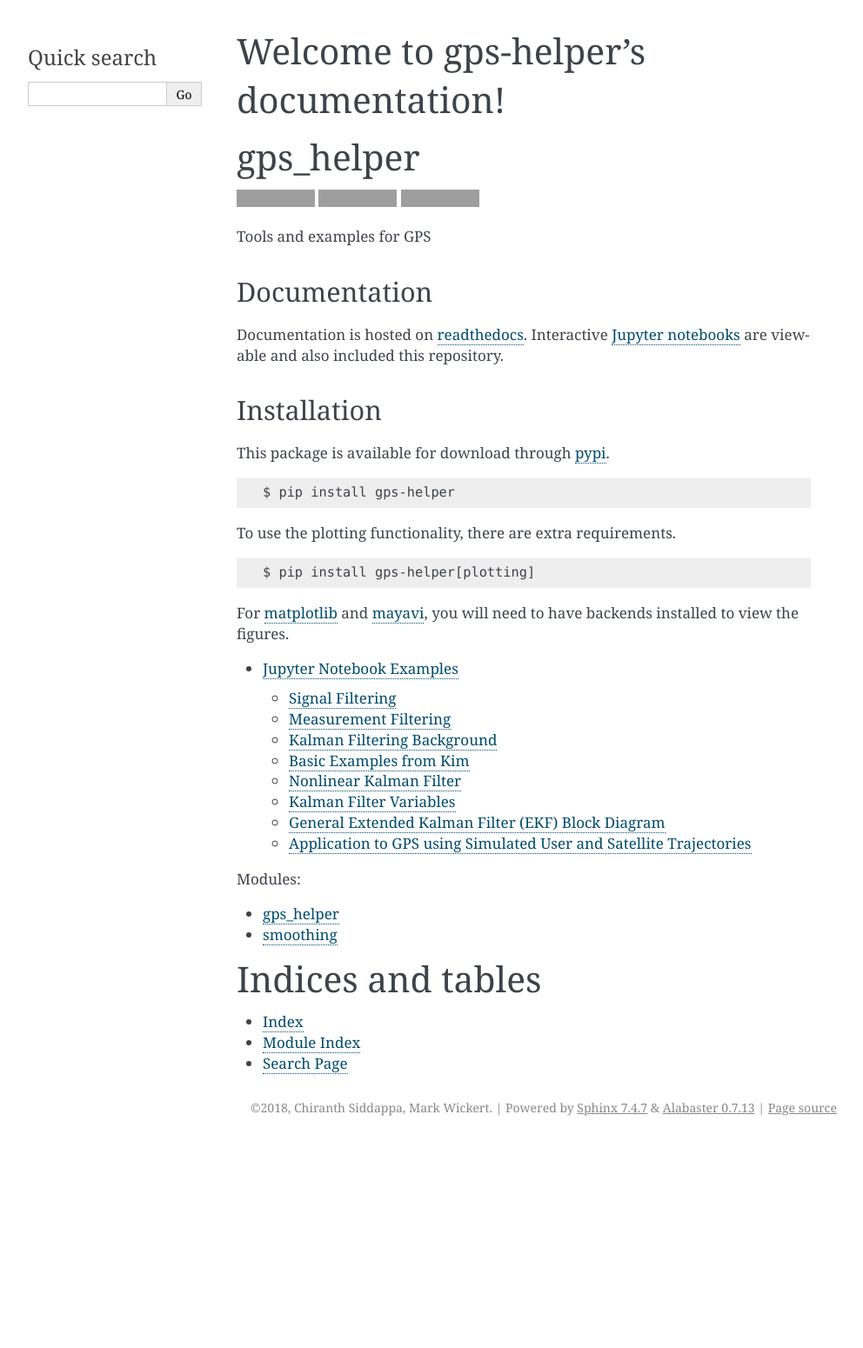
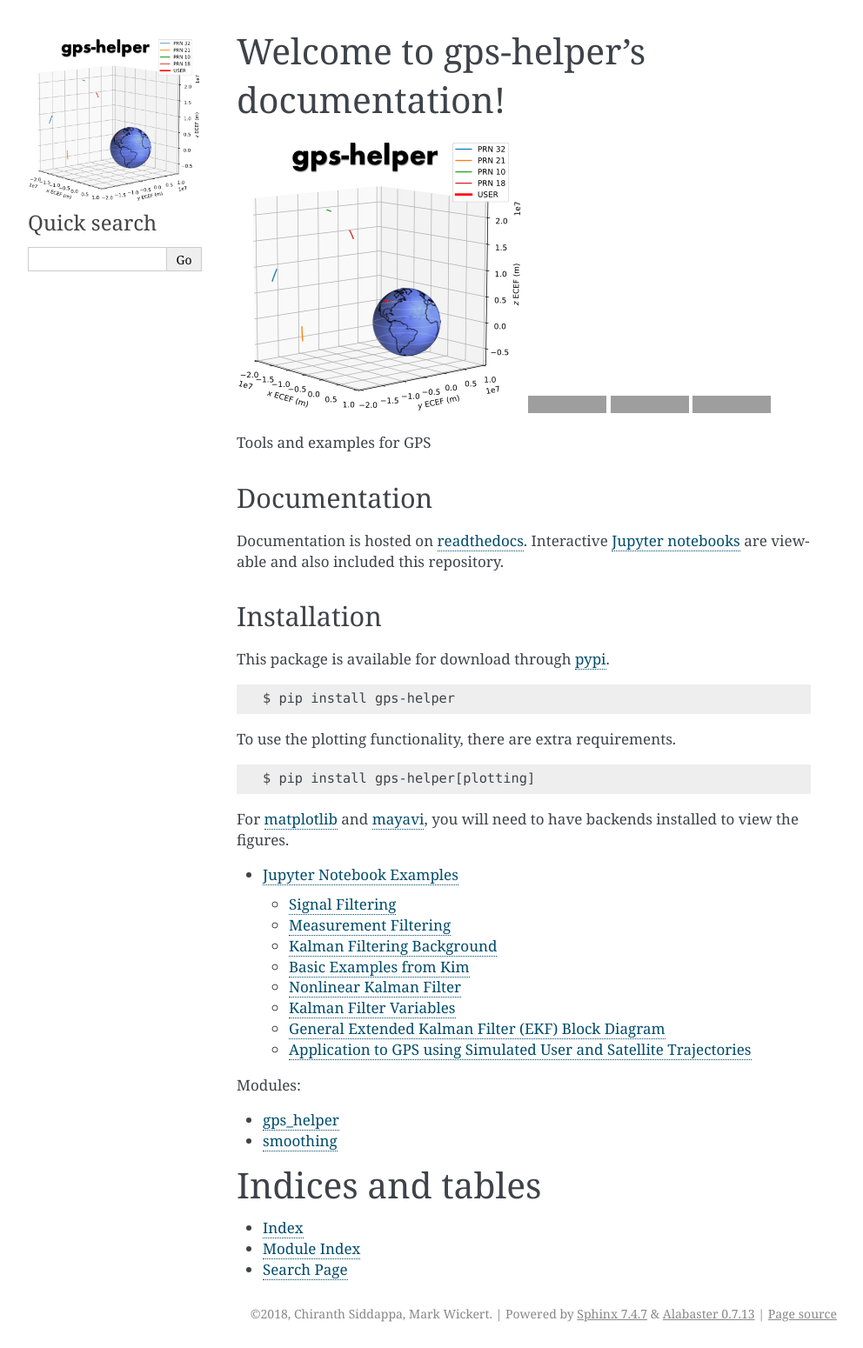
Before and after one commit to gps-helper/gps-helper, a Sphinx documentation site: the page built from docs/source/index.rst, in a window 1280 px wide. Shown: the whole page at 87% size, without its empty margins (148-1140 px from the left). Built offline with Sphinx 7.4.7, drawn with Linux system fonts in a browser that asks for light colours; before the commit the page ends 1313 px from its top, so only the background shows below that; grey boxes are pictures that could not be loaded.

Commit message:
Add logo

```diff
--- a/README.md
+++ b/README.md
@@ -1,4 +1,5 @@
-# gps_helper
+<!-- # gps_helper -->
+![Logo](logo.png)
 
 [![pypi](https://img.shields.io/pypi/v/gps_helper.svg)](https://pypi.python.org/pypi/gps_helper)
 [![Docs](https://readthedocs.org/projects/gps-helper/badge/?version=latest)](http://gps-helper.readthedocs.io/en/latest/?badge=latest)
--- a/docs/source/conf.py
+++ b/docs/source/conf.py
@@ -111,6 +111,10 @@
 # so a file named "default.css" will overwrite the builtin "default.css".
 html_static_path = ['_static']
 
+# The name of an image file (relative to this directory) to place at the top
+# of the sidebar.
+html_logo = 'logo.png'
+
 # Custom sidebar templates, must be a dictionary that maps document names
 # to template names.
 #
```
Also changed, not shown: docs/source/logo.png (added), logo.png (added).
